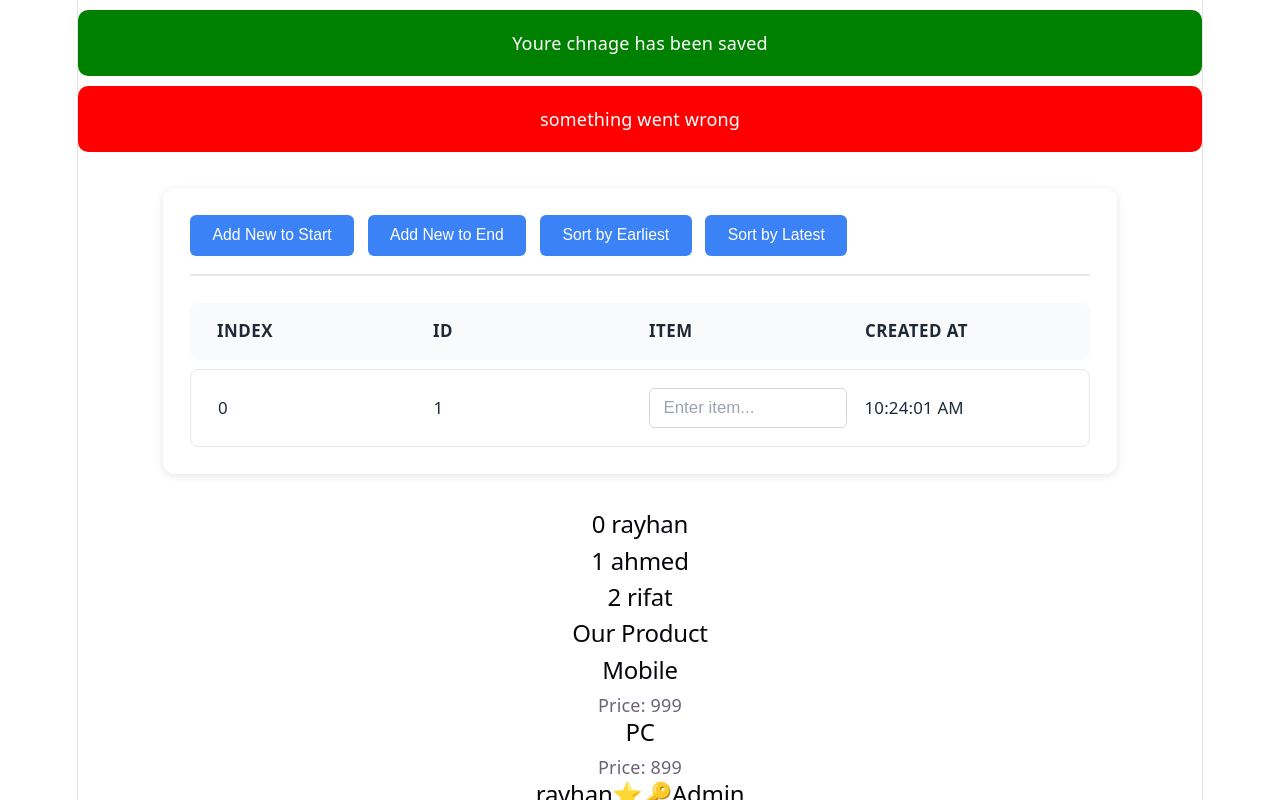
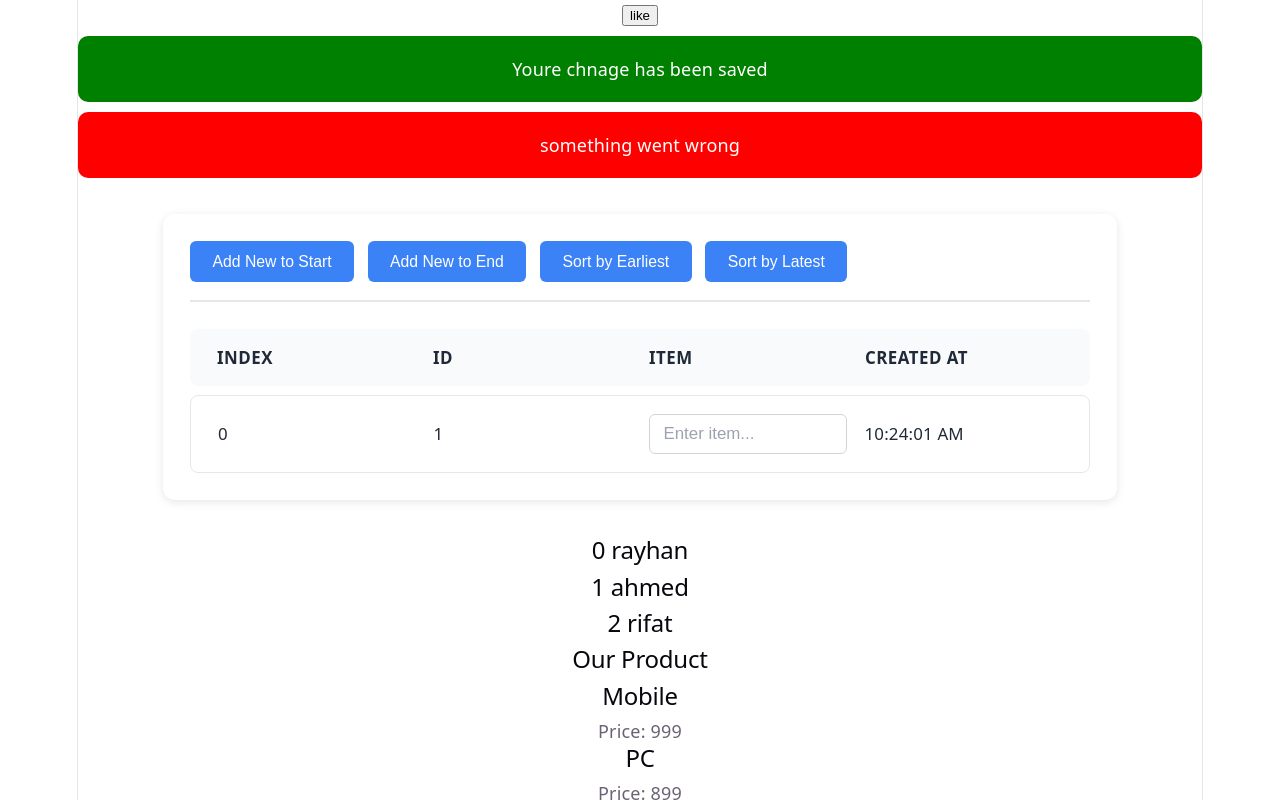
Before and after one commit to rayhan123-ahmed/React, a React (Vite) app in the folder core-concepts/: page / in a window 1280 px wide. Shown: the top 800 px of the page. Built offline with nearby package versions, Linux system fonts and the light colour scheme.

Commit message:
Event Handling

```diff
--- a/core-concepts/src/App.jsx
+++ b/core-concepts/src/App.jsx
@@ -14,12 +14,17 @@ import { NameList } from "./NameList.jsx";
 import { TodoList } from "./TodoList.jsx";
 import { Alert } from "./Alert .jsx";
 
+import { CustomButton } from "./CustomButton.jsx";
+
 export const App = () => {
   return (
     <div>
+    <CustomButton text='like' />
+
+
+
     <Alert>Youre chnage has been saved</Alert>
     <Alert type="error">something went wrong</Alert>
-
     <TodoList />
     <NameList />
      <ProductList  />
--- /dev/null
+++ b/core-concepts/src/CustomButton.jsx
@@ -0,0 +1,8 @@
+export const CustomButton = ({text})=>{
+    // const HandleClick = ()=>{
+    //     alert('button has been clicked')
+    // }
+    // return <button onClick={HandleClick}>Like</button>
+
+    return <button onClick={()=>{alert('Thanks for liking')}}>{text}</button>
+}
```
